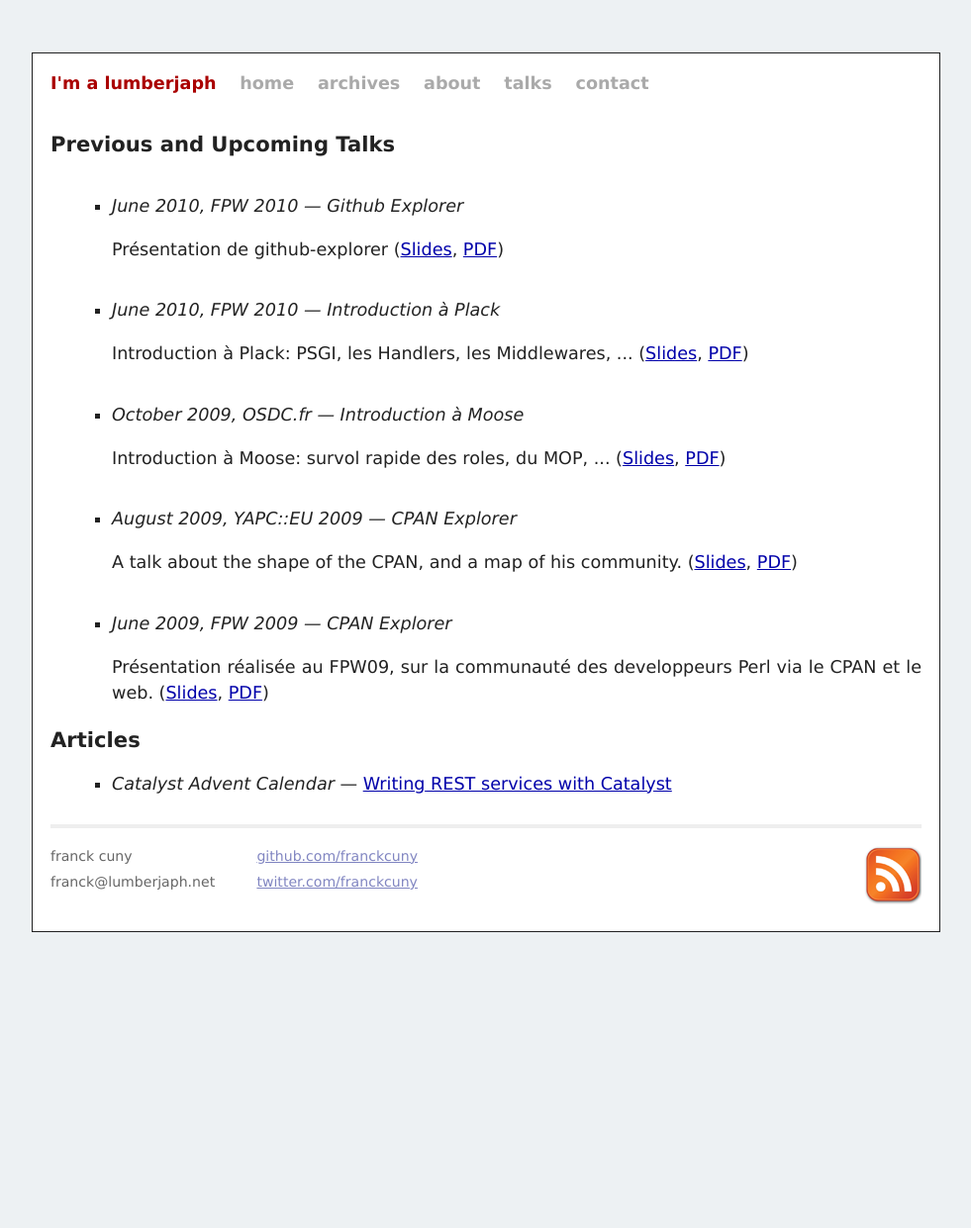
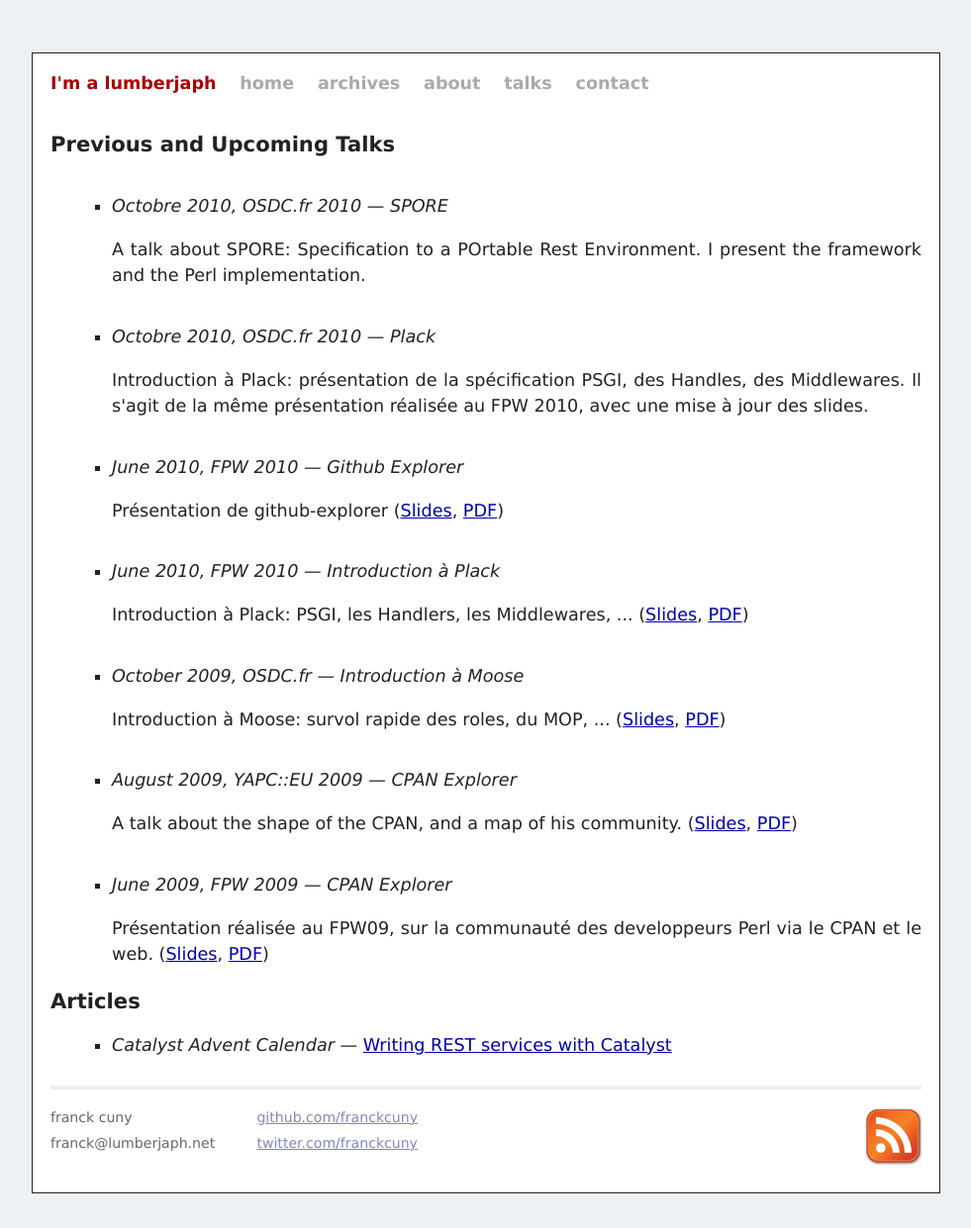
Before and after one commit to jacomyal/franckcuny.github.com, a Jekyll site: the page built from talks/index.html, in a window 1280 px wide. Shown: the whole page at 99% size, without its empty margins (149-1130 px from the left). Built offline with Jekyll 4.4.1, drawn with Linux system fonts in a browser that asks for light colours; some web fonts are replaced; before the commit the page ends 977 px from its top, so only the background shows below that.

Commit message:
add osdc.fr talks

```diff
--- a/talks/index.html
+++ b/talks/index.html
@@ -4,6 +4,18 @@
 <h2>Previous and Upcoming Talks</h2>
 
 <ul>
+  <li><article itemscope itemtype="http://data-vocabulary.org/Event" class="talk">
+      <em itemprop="summary">Octobre 2010, OSDC.fr 2010 &#8212; SPORE</em>
+      <p itemprop="description" class="talkdesc">
+        A talk about SPORE: Specification to a POrtable Rest Environment. I present the framework and the Perl implementation.
+      </p>
+  </article></li>
+  <li><article itemscope itemtype="http://data-vocabulary.org/Event" class="talk">
+      <em itemprop="summary">Octobre 2010, OSDC.fr 2010 &#8212; Plack</em>
+      <p itemprop="description" class="talkdesc">
+        Introduction à Plack: présentation de la spécification PSGI, des Handles, des Middlewares. Il s'agit de la même présentation réalisée au FPW 2010, avec une mise à jour des slides.
+      </p>
+  </article></li>
   <li><article itemscope itemtype="http://data-vocabulary.org/Event" class="talk">
       <em itemprop="summary">June 2010, FPW 2010 &#8212; Github Explorer</em>
       <p itemprop="description" class="talkdesc">
```
